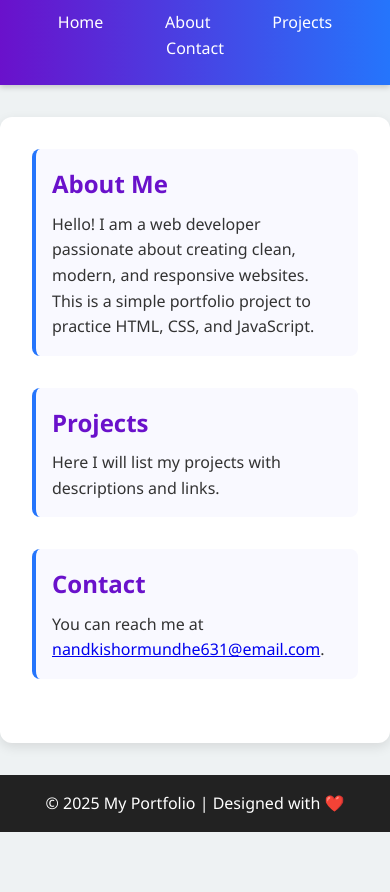
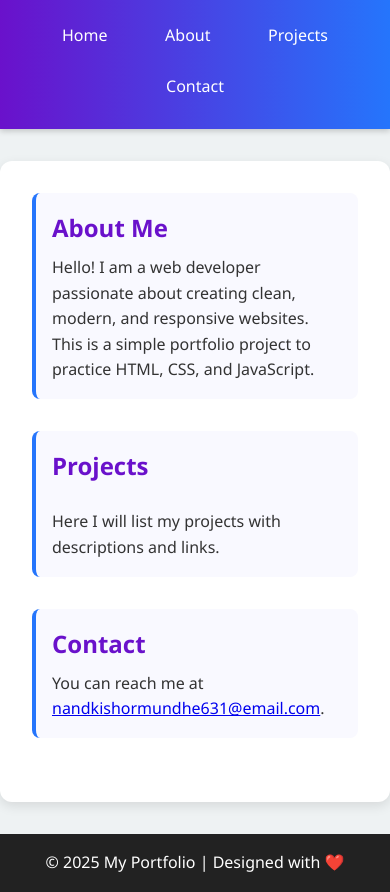
Before and after one commit to nandkishormundhe28/portfolio-site, a plain HTML site: page index.html in a window 390 px wide. Shown: the part 73-965 px from the top of the page. Before the commit the page ends 905 px from the top, so only its background shows below. Drawn offline with Linux system fonts and the light colour scheme.

Commit message:
responsive

```diff
--- a/style.css
+++ b/style.css
@@ -23,6 +23,12 @@ header {
   padding: 1.5rem;
   text-align: center;
   box-shadow: 0 2px 6px rgba(0,0,0,0.2);
+
+  /* Flex for responsiveness */
+  display: flex;
+  justify-content: space-between;
+  align-items: center;
+  flex-wrap: wrap;
 }
 
 header h1 {
@@ -33,12 +39,15 @@ header h1 {
 /* Navigation */
 nav {
   margin-top: 0.5rem;
+  display: flex;
+  flex-wrap: wrap;
+  gap: 1rem;
 }
 
 nav a {
   color: white;
   text-decoration: none;
-  margin: 0 1rem;
+  margin: 0 0.5rem;
   padding: 0.3rem 0.8rem;
   border-radius: 20px;
   transition: background 0.3s, color 0.3s;
@@ -88,3 +97,39 @@ footer {
   from { opacity: 0; transform: translateY(20px); }
   to { opacity: 1; transform: translateY(0); }
 }
+
+/* ---------------- RESPONSIVE ADDITIONS ---------------- */
+
+/* Projects Grid */
+#projects {
+  display: grid;
+  gap: 1rem;
+}
+
+/* Mobile (≤480px) */
+@media (max-width: 480px) {
+  header {
+    flex-direction: column;
+    text-align: center;
+  }
+  nav {
+    justify-content: center;
+  }
+  #projects {
+    grid-template-columns: 1fr;
+  }
+}
+
+/* Tablet (≥768px) */
+@media (min-width: 768px) {
+  #projects {
+    grid-template-columns: repeat(2, 1fr);
+  }
+}
+
+/* Desktop (≥1280px) */
+@media (min-width: 1280px) {
+  #projects {
+    grid-template-columns: repeat(3, 1fr);
+  }
+}
```
Also changed, not shown: index.html (line endings or trailing spaces).
